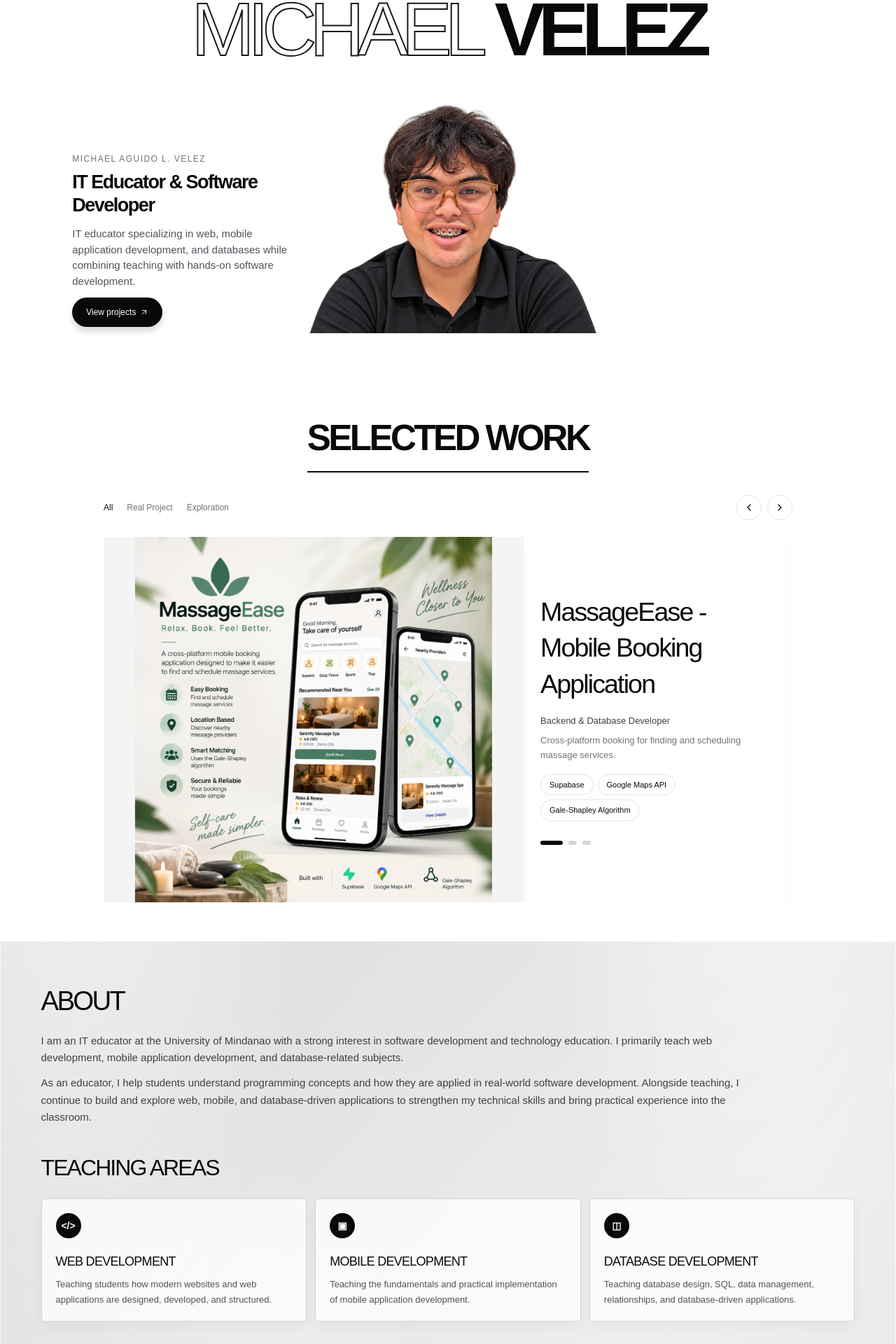
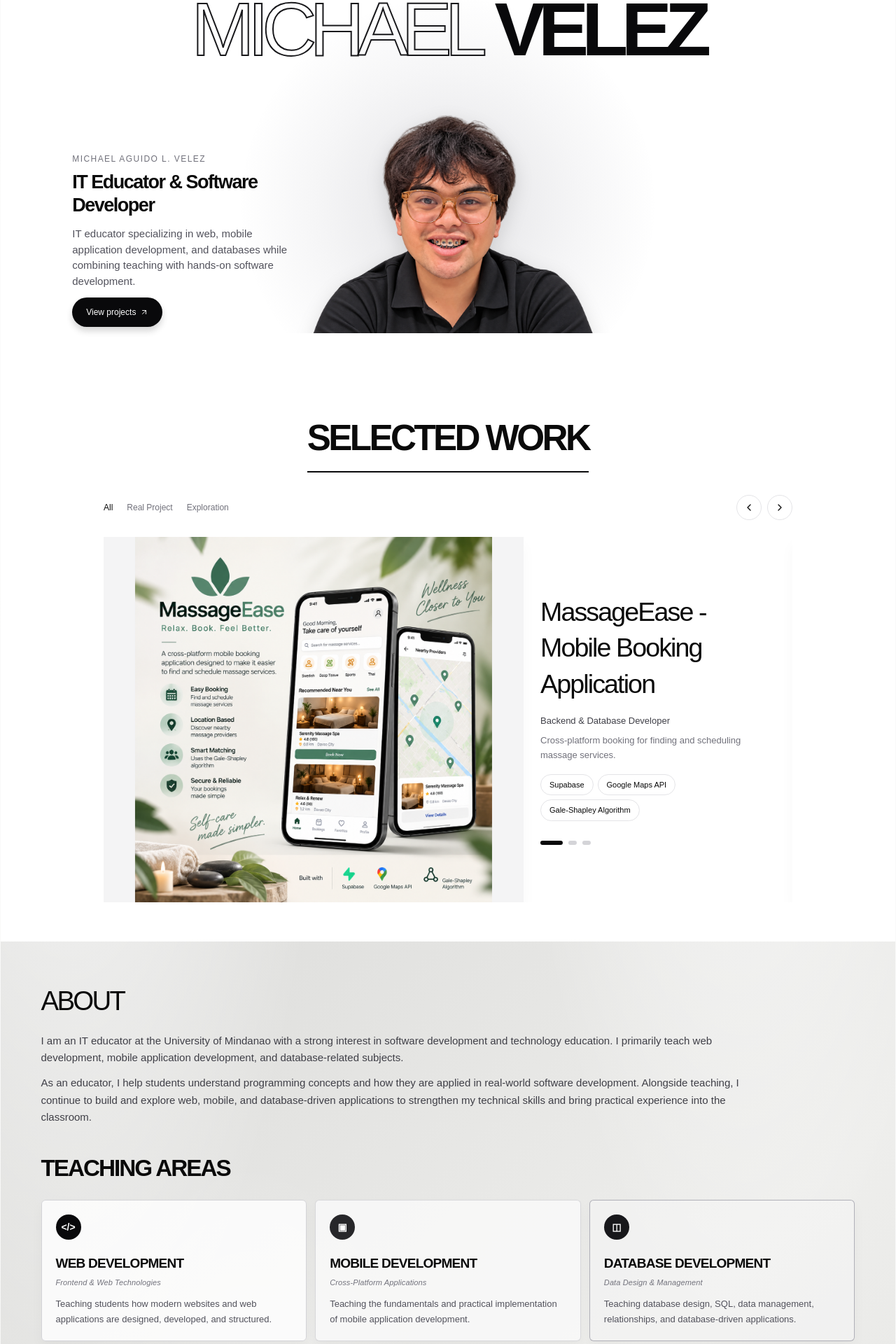
Before and after one commit to Maikeru123/teachermaikeru, a Next.js app: page / in a window 1280 px wide. Shown: the part 173-2093 px from the top of the page at 70% size. Built offline with nearby package versions, Linux system fonts and the light colour scheme.

Commit message:
feat: refine hero and teaching areas

```diff
--- a/components/portfolio/hero.tsx
+++ b/components/portfolio/hero.tsx
@@ -6,6 +6,10 @@ import { ArrowButton, SocialPill } from "./primitives"
 export function Hero() {
   return (
     <section className="section-frame relative isolate min-h-[650px] overflow-hidden bg-white sm:min-h-[680px] lg:min-h-[704px] dark:bg-zinc-950">
+      <div
+        aria-hidden="true"
+        className="pointer-events-none absolute -right-12 bottom-[-25px] z-0 h-[350px] w-[350px] rounded-full bg-[radial-gradient(circle_at_center,rgba(212,212,216,0.68)_0%,rgba(228,228,231,0.34)_46%,transparent_72%)] dark:bg-[radial-gradient(circle_at_center,rgba(63,63,70,0.3)_0%,rgba(39,39,42,0.16)_46%,transparent_72%)] sm:inset-x-0 sm:bottom-[-55px] sm:mx-auto sm:h-[560px] sm:w-[560px] lg:h-[590px] lg:w-[590px]"
+      />
       <div className="pointer-events-none absolute inset-x-6 top-[110px] z-0 flex justify-center overflow-hidden sm:top-[160px]">
         <h1 className="hero-wordmark whitespace-nowrap text-[clamp(2.75rem,8.45vw,8.1rem)] font-medium leading-none tracking-[-0.09em] text-zinc-950 dark:text-zinc-100">
           <span className="font-light text-transparent [-webkit-text-stroke:1.5px_#18181b] sm:[-webkit-text-stroke:2px_#18181b] dark:[-webkit-text-stroke:1.5px_#f4f4f5] sm:dark:[-webkit-text-stroke:2px_#f4f4f5]">MICHAEL</span>{" "}
@@ -20,7 +24,7 @@ export function Hero() {
           fill
           preload
           sizes="(max-width: 640px) 100vw, 530px"
-          className="translate-y-[58px] scale-[0.95] object-contain object-top sm:translate-y-[115px]"
+          className="translate-y-[66px] scale-[0.95] object-contain object-top drop-shadow-[0_8px_14px_rgba(0,0,0,0.12)] sm:translate-y-[130px] dark:drop-shadow-[0_0_24px_rgba(161,161,170,0.14)]"
         />
         <div className="absolute inset-x-0 bottom-0 h-14 bg-white dark:bg-zinc-950" />
       </div>
--- a/components/portfolio/services.tsx
+++ b/components/portfolio/services.tsx
@@ -32,6 +32,24 @@ const teachingAreas = [
   ["DATABASE DEVELOPMENT", "Teaching database design, SQL, data management, relationships, and database-driven applications.", "◫"],
 ] as const
 
+const teachingAreaDetails = {
+  "WEB DEVELOPMENT": {
+    subtitle: "Frontend & Web Technologies",
+    cardClass: "border-zinc-300 bg-white/80 dark:border-zinc-700 dark:bg-zinc-800",
+    iconClass: "bg-zinc-950 text-white dark:bg-zinc-100 dark:text-zinc-950",
+  },
+  "MOBILE DEVELOPMENT": {
+    subtitle: "Cross-Platform Applications",
+    cardClass: "border-zinc-300/90 bg-zinc-50/80 dark:border-zinc-700 dark:bg-zinc-800/90",
+    iconClass: "bg-zinc-800 text-white dark:bg-zinc-200 dark:text-zinc-950",
+  },
+  "DATABASE DEVELOPMENT": {
+    subtitle: "Data Design & Management",
+    cardClass: "border-zinc-400/80 bg-zinc-100/65 dark:border-zinc-600 dark:bg-zinc-800/75",
+    iconClass: "bg-zinc-900 text-white dark:bg-zinc-300 dark:text-zinc-950",
+  },
+} as const
+
 export function Services() {
   const [activeIndex, setActiveIndex] = useState<number | null>(0)
 
@@ -42,15 +60,20 @@ export function Services() {
         <p>I am an IT educator at the University of Mindanao with a strong interest in software development and technology education. I primarily teach web development, mobile application development, and database-related subjects.</p>
         <p>As an educator, I help students understand programming concepts and how they are applied in real-world software development. Alongside teaching, I continue to build and explore web, mobile, and database-driven applications to strengthen my technical skills and bring practical experience into the classroom.</p>
       </div>
-      <h3 className="mt-9 text-[clamp(1.45rem,2.5vw,2rem)] font-medium tracking-[-0.06em]">TEACHING AREAS</h3>
+      <h3 className="mt-9 text-[clamp(1.55rem,2.6vw,2.1rem)] font-semibold tracking-[-0.06em]">TEACHING AREAS</h3>
       <div className="mt-5 grid gap-3 md:grid-cols-3">
-        {teachingAreas.map(([title, description, icon]) => (
-          <article className="rounded-sm border border-zinc-300 bg-white/75 p-5 shadow-[0_8px_18px_rgba(0,0,0,0.035)] dark:border-zinc-700 dark:bg-zinc-800 dark:shadow-[0_8px_18px_rgba(0,0,0,0.25)]" key={title}>
-            <span className="inline-flex size-9 items-center justify-center rounded-full bg-zinc-950 text-[14px] font-semibold text-white dark:bg-zinc-100 dark:text-zinc-950">{icon}</span>
-            <h3 className="mt-5 text-[18px] font-medium tracking-[-0.04em]">{title}</h3>
-            <p className="mt-2 text-[13px] leading-relaxed text-zinc-600 dark:text-zinc-400">{description}</p>
-          </article>
-        ))}
+        {teachingAreas.map(([title, description, icon]) => {
+          const details = teachingAreaDetails[title]
+
+          return (
+            <article className={`rounded-sm border p-5 shadow-[0_8px_18px_rgba(0,0,0,0.035)] dark:shadow-[0_8px_18px_rgba(0,0,0,0.25)] ${details.cardClass}`} key={title}>
+              <span className={`inline-flex size-9 items-center justify-center rounded-full text-[14px] font-semibold ${details.iconClass}`}>{icon}</span>
+              <h3 className="mt-5 text-[19px] font-semibold tracking-[-0.04em]">{title}</h3>
+              <p className="mt-1 text-[11px] font-medium italic tracking-[0.01em] text-zinc-500 dark:text-zinc-400">{details.subtitle}</p>
+              <p className="mt-3 text-[13px] leading-relaxed text-zinc-600 dark:text-zinc-400">{description}</p>
+            </article>
+          )
+        })}
       </div>
       <h3 className="mt-12 text-[clamp(1.45rem,2.5vw,2rem)] font-medium tracking-[-0.06em]">TECHNICAL SKILLS</h3>
       <p className="mt-2 text-[13px] text-zinc-600 dark:text-zinc-400">Select an area to view the technologies and knowledge I use.</p>
```
